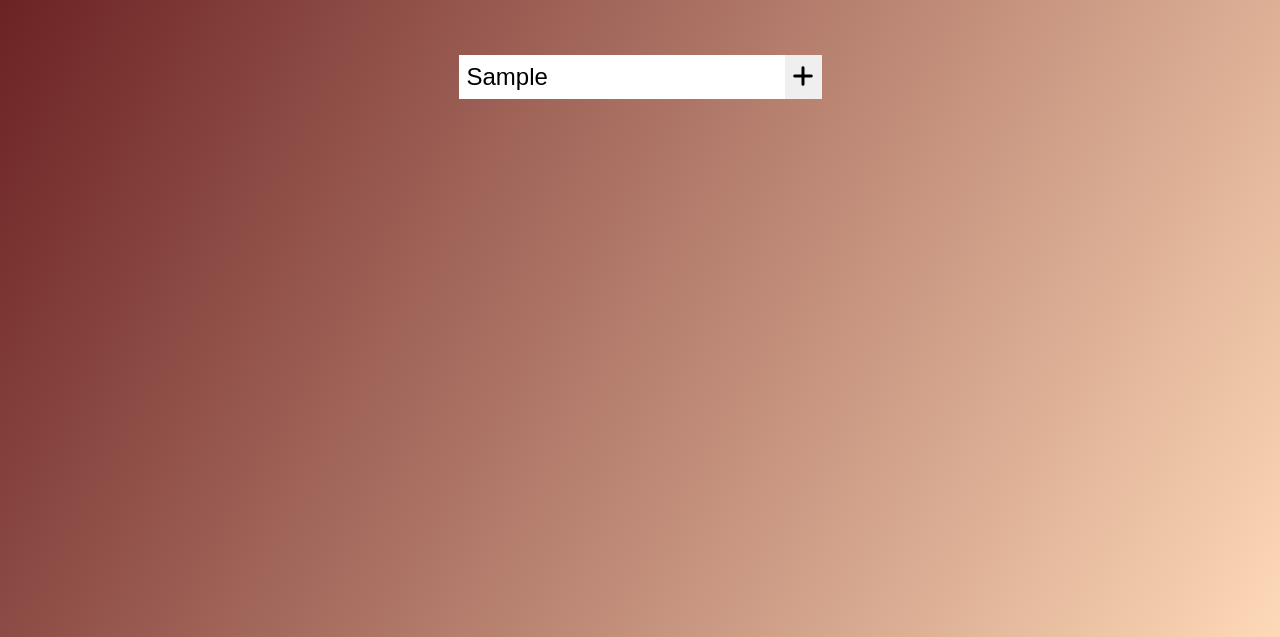
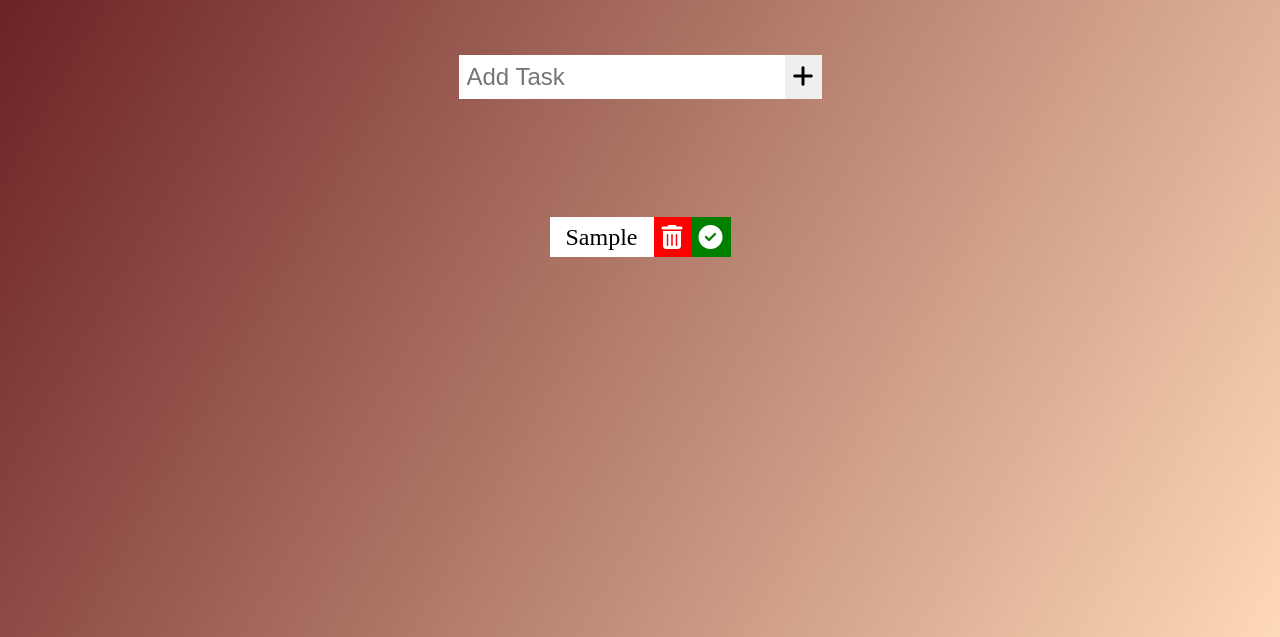
Before and after one commit to Ganeshyadav2002/Todo-list, a plain HTML site: page index.html in a window 1280 px wide. Both pictures are taken after typing "Sample" into the empty fields and a click on the button 803 px from the left and 240 px from the top of the page. Shown: the part 163-800 px from the top of the page. Drawn offline with Linux system fonts and the light colour scheme.

Commit message:
completed ToDo List project

```diff
--- a/script.js
+++ b/script.js
@@ -4,7 +4,7 @@ const todoList = document.querySelector(".todo-list");
 
 
 button.addEventListener("click", addTodo);
-
+todoList.addEventListener("click", deleteTodo);
 
 function addTodo(event){
    event.preventDefault();
@@ -13,11 +13,33 @@ function addTodo(event){
    todoDiv.classList.add("todo-container")
 
    const todoItem = document.createElement("li")
-   todoDiv.classList.add("todo-container")
+   todoItem.classList.add("todo-item")
+   todoItem.innerText = input.value;
+   todoDiv.appendChild(todoItem);
 
    const deletButton = document.createElement("button")
-   todoDiv.classList.add("todo-container")
+   deletButton.classList.add("delete-btn")
+   deletButton.innerHTML = `<i class="fa-solid fa-trash-can"></i>`
+   todoDiv.appendChild(deletButton);
 
-   const complete1button = document.createElement("button")
-   todoDiv.classList.add("todo-container")
+   const completeButton = document.createElement("button")
+   completeButton.classList.add("complete-btn")
+   completeButton.innerHTML= `<i class="fa-solid fa-circle-check"></i>`;
+   todoDiv.appendChild(completeButton);
+
+   todoList.appendChild(todoDiv);
+   input.value = "";
 }
+
+function deleteTodo(event){
+
+   const item = event.target;
+   if(item.classList[0] === "delete-btn"){
+     const delItem = item.parentElement;
+     delItem.remove();
+   }
+   if(item.classList[0] === "complete-btn"){
+     const delItem = item.parentElement;
+     delItem.classList.toggle("completed");
+   }
+}
--- a/style.css
+++ b/style.css
@@ -15,7 +15,8 @@ body{
 
 h1,
 form,
-.todo-list-container{
+.todo-list-container,
+.todo-container{
     display: flex;
     justify-content: center;
     align-items: center;
@@ -32,3 +33,40 @@ button{
     padding:0.5rem;
 
 }
+.todo-container{
+    background-color: white;
+    margin: 1rem 0rem;
+    min-height: fit-content;
+    width: 10 0%;
+}
+.todo-item{
+    list-style: none;
+    flex-grow: 1;
+    color: black;
+    font-size: 1.5rem;
+    padding: 0rem 1rem;
+}
+
+.delete-btn,
+.complete-btn{
+    cursor: pointer;
+
+}
+
+.fa-trash-can,
+.fa-circle-check{
+    padding: 0.5rem;
+    pointer-events: none;
+    color: white;
+}
+
+.delete-btn{
+    background-color: red;
+}
+.complete-btn{
+    background-color: green;
+}
+.completed{
+    opacity: 0.5;
+    text-decoration: line-through;
+}
```
